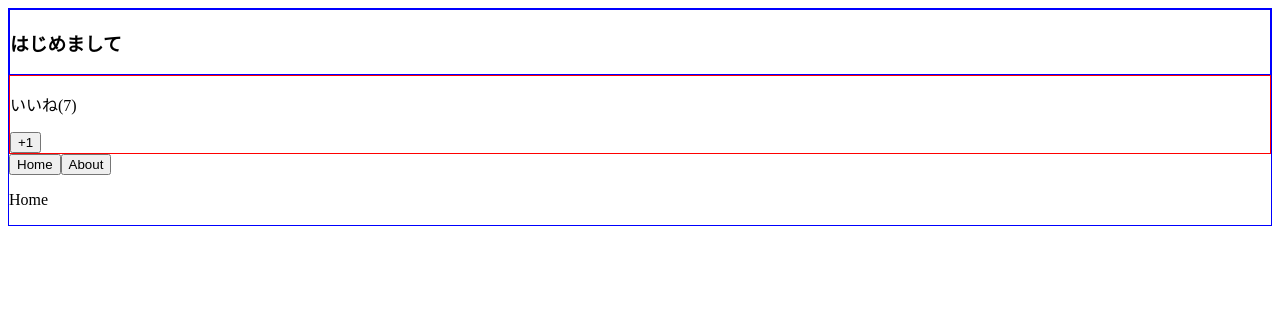
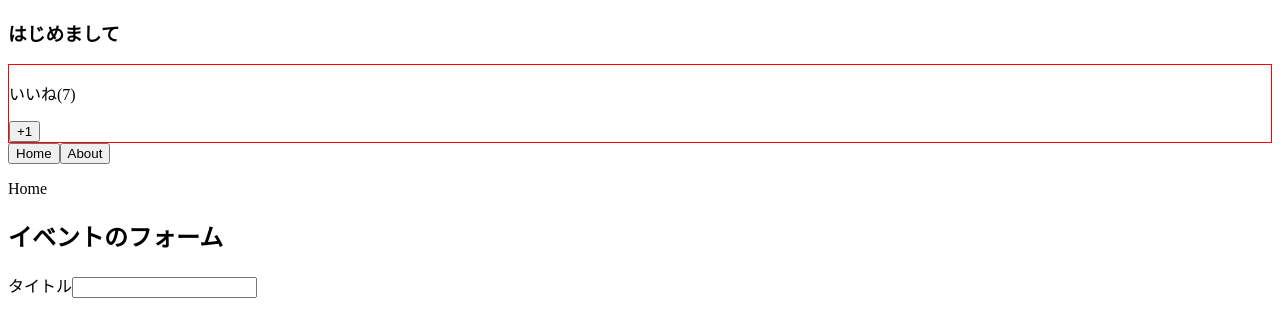
Before and after one commit to takahiromasui001/vuetry, a Vue app in the folder try-vue-cli/: page / in a window 1280 px wide. Shown: the top 336 px of the page. Built offline with nearby package versions, Linux system fonts and the light colour scheme.

Commit message:
フォームとv-model導入

```diff
--- a/try-vue-cli/src/App.vue
+++ b/try-vue-cli/src/App.vue
@@ -9,6 +9,12 @@
     <keep-alive>
       <component :is="currentComponent"></component>
     </keep-alive>
+    <div>
+      <h2>イベントのフォーム</h2>
+      <label for="title">タイトル</label>
+      <input id="title" type="text" v-model="eventData.title" />
+      <p>{{ eventData.title }}</p>
+    </div>
   </div>
 </template>
 
@@ -21,7 +27,10 @@
   data() {
     return {
       number: 14,
-      currentComponent: 'Home'
+      currentComponent: 'Home',
+      eventData: {
+        title: ''
+      }
     }
   },
   components: {
@@ -36,12 +45,3 @@
   }
 }
 </script>
-
-<style scoped>
-div {
-  border: 1px solid blue;
-}
-h1 {
-  color: blue;
-}
-</style>
--- a/try-vue-cli/src/components/About.vue
+++ b/try-vue-cli/src/components/About.vue
@@ -4,17 +4,3 @@
     <input type="text" />
   </div>
 </template>
-
-<script>
-export default {
-  destroyed() {
-    console.log('destroyed')
-  },
-  deactivated() {
-    console.log('deactivated')
-  },
-  activated() {
-    console.log('activated')
-  }
-}
-</script>
--- a/try-vue-cli/src/components/LikeHeader.vue
+++ b/try-vue-cli/src/components/LikeHeader.vue
@@ -16,9 +16,3 @@
   }
 }
 </script>
-
-<style scoped>
-h1 {
-  color: red;
-}
-</style>
```
